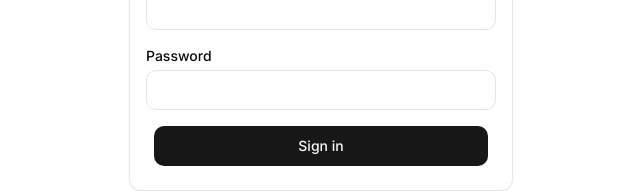
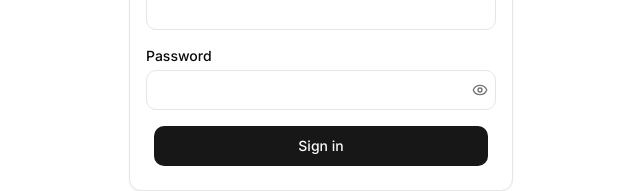
Before and after one commit to supersom/RAG-chat-agent, a Next.js app: page /login in a window 1280 px wide. Shown: the part 133-324 px from the top of the page, without its empty margins (319-959 px from the left). Built offline with nearby package versions, Linux system fonts and the light colour scheme.

Commit message:
Add reveal toggles to masked fields

```diff
--- a/app/admin/signup/page.tsx
+++ b/app/admin/signup/page.tsx
@@ -4,6 +4,7 @@ import { useState, type FormEvent } from "react";
 import { signIn } from "next-auth/react";
 import { Button } from "@/components/ui/button";
 import { Input } from "@/components/ui/input";
+import { MaskedInput } from "@/components/ui/masked-input";
 import {
   Card,
   CardHeader,
@@ -98,14 +99,15 @@ export default function AdminSignupPage() {
               <label htmlFor="password" className="text-sm font-medium">
                 Password
               </label>
-              <Input
+              <MaskedInput
                 id="password"
-                type="password"
                 autoComplete="new-password"
                 required
                 minLength={8}
                 value={password}
                 onChange={(e) => setPassword(e.target.value)}
+                revealLabel="Show password"
+                hideLabel="Hide password"
               />
             </div>
             {error && <p className="text-sm text-destructive">{error}</p>}
--- a/app/login/page.tsx
+++ b/app/login/page.tsx
@@ -5,6 +5,7 @@ import { useSearchParams } from "next/navigation";
 import { signIn, getSession } from "next-auth/react";
 import { Button } from "@/components/ui/button";
 import { Input } from "@/components/ui/input";
+import { MaskedInput } from "@/components/ui/masked-input";
 import {
   Card,
   CardHeader,
@@ -88,13 +89,14 @@ function LoginForm() {
               <label htmlFor="password" className="text-sm font-medium">
                 Password
               </label>
-              <Input
+              <MaskedInput
                 id="password"
-                type="password"
                 autoComplete="current-password"
                 required
                 value={password}
                 onChange={(e) => setPassword(e.target.value)}
+                revealLabel="Show password"
+                hideLabel="Hide password"
               />
             </div>
             {error && <p className="text-sm text-destructive">{error}</p>}
--- a/components/SettingsModal.tsx
+++ b/components/SettingsModal.tsx
@@ -1,7 +1,7 @@
 "use client";
 
 import { useEffect, useRef, useState } from "react";
-import { Settings, Eye, EyeOff, Upload, Download } from "lucide-react";
+import { Settings, Upload, Download } from "lucide-react";
 import { Button } from "@/components/ui/button";
 import {
   Dialog,
@@ -11,6 +11,7 @@ import {
   DialogFooter,
 } from "@/components/ui/dialog";
 import { Input } from "@/components/ui/input";
+import { MaskedInput } from "@/components/ui/masked-input";
 
 export const SETTINGS_KEY = "rag-chat-settings";
 
@@ -54,26 +55,14 @@ function SecretField({
   placeholder: string;
   onChange: (v: string) => void;
 }) {
-  const [visible, setVisible] = useState(false);
   return (
     <div className="flex flex-col gap-1">
       <label className="text-sm font-medium">{label}</label>
-      <div className="relative">
-        <Input
-          type={visible ? "text" : "password"}
-          placeholder={placeholder}
-          value={value}
-          onChange={(e) => onChange(e.target.value)}
-          className="pr-10"
-        />
-        <button
-          type="button"
-          onClick={() => setVisible((v) => !v)}
-          className="absolute right-2 top-1/2 -translate-y-1/2 text-muted-foreground hover:text-foreground"
-        >
-          {visible ? <EyeOff className="h-4 w-4" /> : <Eye className="h-4 w-4" />}
-        </button>
-      </div>
+      <MaskedInput
+        placeholder={placeholder}
+        value={value}
+        onChange={(e) => onChange(e.target.value)}
+      />
     </div>
   );
 }
--- a/components/admin/TenantSettingsForm.tsx
+++ b/components/admin/TenantSettingsForm.tsx
@@ -3,6 +3,7 @@
 import { useState, type FormEvent } from "react";
 import { Button } from "@/components/ui/button";
 import { Input } from "@/components/ui/input";
+import { MaskedInput } from "@/components/ui/masked-input";
 import { Textarea } from "@/components/ui/textarea";
 import {
   Card,
@@ -215,9 +216,8 @@ export default function TenantSettingsForm({
             <label htmlFor="apiKey" className="text-sm font-medium">
               API Key
             </label>
-            <Input
+            <MaskedInput
               id="apiKey"
-              type="password"
               placeholder={
                 apiKeyConfigured && !clearApiKey
                   ? "Configured (leave blank to keep)"
@@ -228,6 +228,8 @@ export default function TenantSettingsForm({
                 setApiKey(e.target.value);
                 setClearApiKey(false);
               }}
+              revealLabel="Show API key"
+              hideLabel="Hide API key"
             />
             {apiKeyConfigured && (
               <label className="flex items-center gap-2 cursor-pointer w-fit text-xs text-muted-foreground">
--- a/components/admin/UsersManager.tsx
+++ b/components/admin/UsersManager.tsx
@@ -3,6 +3,7 @@
 import { useEffect, useState, type FormEvent } from "react";
 import { Button } from "@/components/ui/button";
 import { Input } from "@/components/ui/input";
+import { MaskedInput } from "@/components/ui/masked-input";
 import {
   Card,
   CardHeader,
@@ -150,14 +151,15 @@ export default function UsersManager() {
               >
                 Password
               </label>
-              <Input
+              <MaskedInput
                 id="newUserPassword"
-                type="password"
                 autoComplete="new-password"
                 required
                 minLength={8}
                 value={password}
                 onChange={(e) => setPassword(e.target.value)}
+                revealLabel="Show password"
+                hideLabel="Hide password"
               />
             </div>
             <div className="flex flex-col gap-1">
--- /dev/null
+++ b/components/ui/masked-input.tsx
@@ -0,0 +1,48 @@
+"use client";
+
+import * as React from "react";
+import { Eye, EyeOff } from "lucide-react";
+
+import { cn } from "@/app/lib/utils";
+import { Input, type InputProps } from "@/components/ui/input";
+
+export interface MaskedInputProps extends Omit<InputProps, "type"> {
+  revealLabel?: string;
+  hideLabel?: string;
+}
+
+const MaskedInput = React.forwardRef<HTMLInputElement, MaskedInputProps>(
+  (
+    {
+      className,
+      revealLabel = "Show value",
+      hideLabel = "Hide value",
+      ...props
+    },
+    ref,
+  ) => {
+    const [visible, setVisible] = React.useState(false);
+
+    return (
+      <div className="relative">
+        <Input
+          ref={ref}
+          type={visible ? "text" : "password"}
+          className={cn("pr-10", className)}
+          {...props}
+        />
+        <button
+          type="button"
+          aria-label={visible ? hideLabel : revealLabel}
+          onClick={() => setVisible((value) => !value)}
+          className="absolute right-2 top-1/2 -translate-y-1/2 text-muted-foreground hover:text-foreground"
+        >
+          {visible ? <EyeOff className="h-4 w-4" /> : <Eye className="h-4 w-4" />}
+        </button>
+      </div>
+    );
+  },
+);
+MaskedInput.displayName = "MaskedInput";
+
+export { MaskedInput };
```
Also changed, not shown: 1 other file (tests, documents, lock files or other folders).
